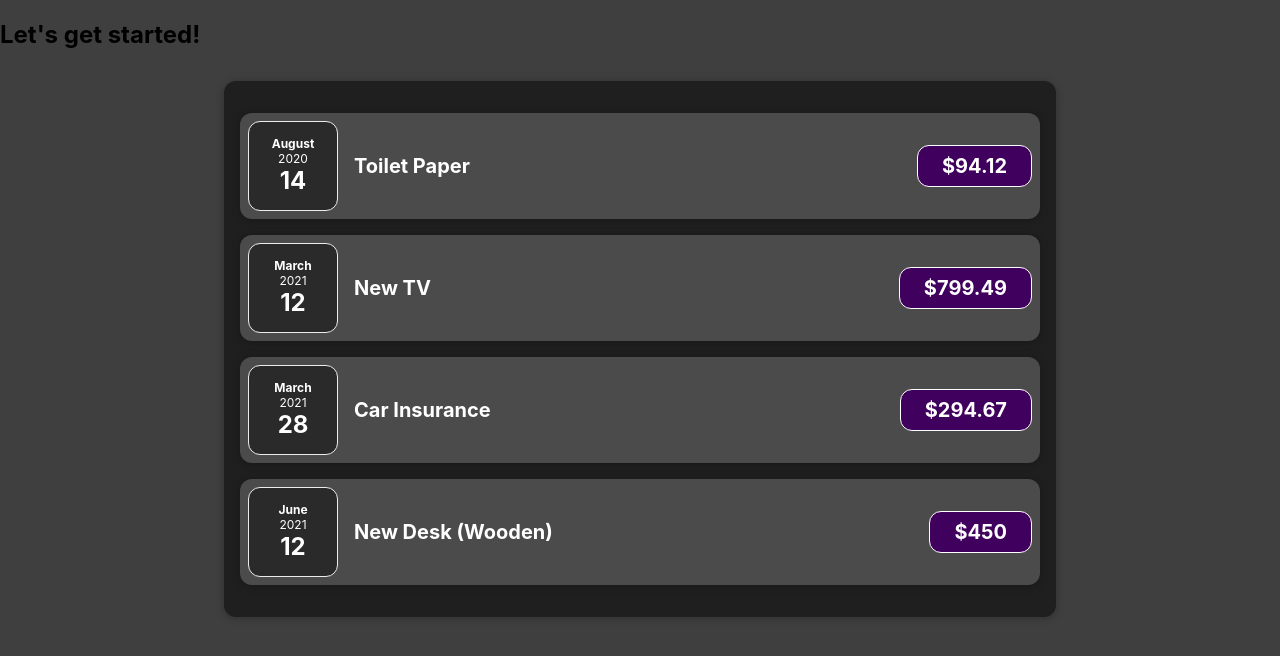
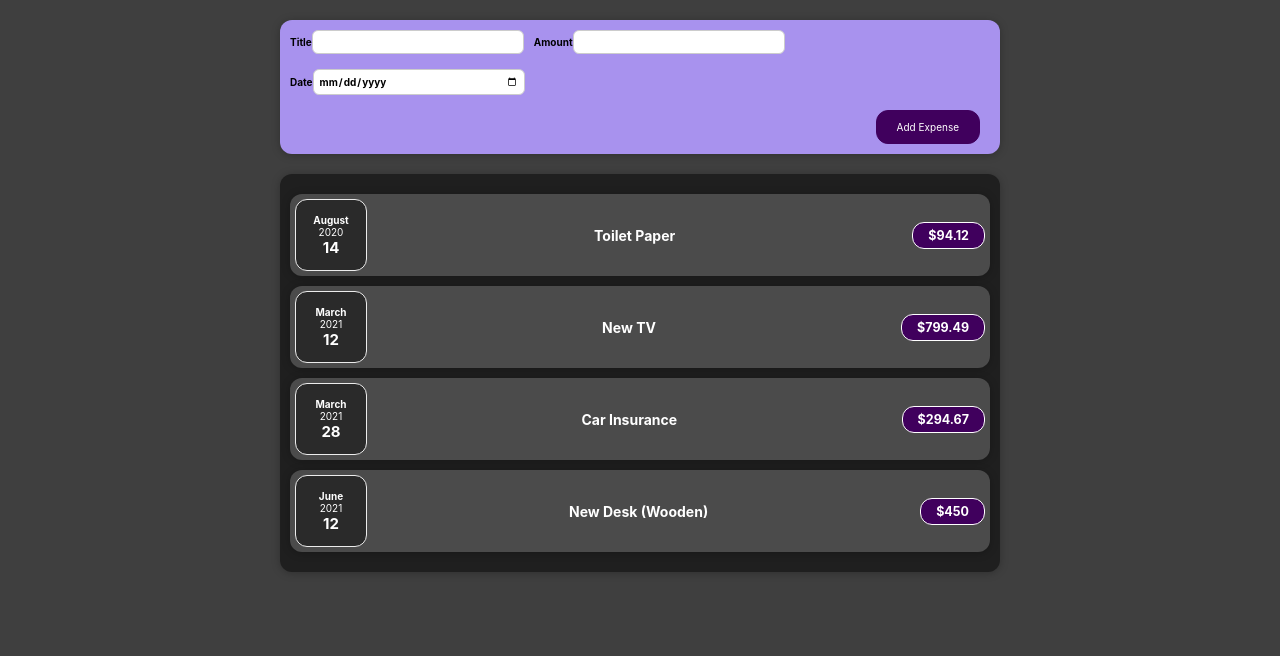
Before and after one commit to GustavoMelloGit/ReactCourse, a React (Create React App) app: page / in a window 1280 px wide. Shown: the top 656 px of the page. Built offline with nearby package versions, Linux system fonts and the light colour scheme.

Commit message:
feat: section 4 done

```diff
--- a/src/App.css
+++ b/src/App.css
@@ -1,7 +1,3 @@
 .App {
   text-align: center;
 }
-html {
-  font-size: 62.5%;
-  font-family: "Noto Sans JP", sans-serif;
-}
--- a/src/App.jsx
+++ b/src/App.jsx
@@ -1,35 +1,43 @@
-import React from 'react';
+import React from "react";
 
-import Expenses from './components/Expenses/Expenses';
+import NewExpense from "./components/NewExpense";
+import Expenses from "./components/Expenses/Expenses";
+import "./App.css";
 
 const App = () => {
   const expenses = [
     {
-      id: 'e1',
-      title: 'Toilet Paper',
+      id: "e1",
+      title: "Toilet Paper",
       amount: 94.12,
       date: new Date(2020, 7, 14),
     },
-    { id: 'e2', title: 'New TV', amount: 799.49, date: new Date(2021, 2, 12) },
+    { id: "e2", title: "New TV", amount: 799.49, date: new Date(2021, 2, 12) },
     {
-      id: 'e3',
-      title: 'Car Insurance',
+      id: "e3",
+      title: "Car Insurance",
       amount: 294.67,
       date: new Date(2021, 2, 28),
     },
     {
-      id: 'e4',
-      title: 'New Desk (Wooden)',
+      id: "e4",
+      title: "New Desk (Wooden)",
       amount: 450,
       date: new Date(2021, 5, 12),
     },
   ];
+
+  const addExpenseHandler = (expense) => {
+    console.log("In app.js");
+    console.log(expense);
+  };
+
   return (
-    <div>
-      <h2>Let's get started!</h2>
+    <div className="App">
+      <NewExpense onAddExpense={addExpenseHandler} />
       <Expenses items={expenses} />
     </div>
   );
-}
+};
 
 export default App;
--- /dev/null
+++ b/src/components/ExpenseForm/index.jsx
@@ -0,0 +1,79 @@
+import React, { useState } from "react";
+import "./styles.css";
+
+const defaultUserInput = {
+  title: "",
+  amount: "",
+  date: "",
+};
+const ExpenseForm = (props) => {
+  const [userInput, setUserInput] = useState(defaultUserInput);
+  const handleTitleChange = (e) => {
+    setUserInput((prev) => {
+      return { ...prev, title: e.target.value };
+    });
+  };
+
+  const handleAmountChange = (e) => {
+    setUserInput((prev) => {
+      return { ...prev, amount: e.target.value };
+    });
+  };
+
+  const handleDateChange = (e) => {
+    setUserInput((prev) => {
+      return { ...prev, date: e.target.value };
+    });
+  };
+
+  const handleSubmit = (e) => {
+    e.preventDefault();
+
+    props.onSubmitForm(userInput);
+    setUserInput(defaultUserInput);
+  };
+
+  return (
+    <form onSubmit={handleSubmit}>
+      <div className="new-expense__controls">
+        <div className="new-expense__control">
+          <label>
+            Title
+            <input
+              type="text"
+              onChange={handleTitleChange}
+              value={userInput.title}
+            />
+          </label>
+        </div>
+        <div className="new-expense__control">
+          <label>
+            Amount
+            <input
+              type="number"
+              onChange={handleAmountChange}
+              value={userInput.amount}
+            />
+          </label>
+        </div>
+        <div className="new-expense__control">
+          <label>
+            Date
+            <input
+              type="date"
+              min="2019-01-01"
+              max="2022-12-31"
+              onChange={handleDateChange}
+              value={userInput.date}
+            />
+          </label>
+        </div>
+      </div>
+      <div className="new-expense__actions">
+        <button type="submit">Add Expense</button>
+      </div>
+    </form>
+  );
+};
+
+export default ExpenseForm;
--- /dev/null
+++ b/src/components/ExpenseForm/styles.css
@@ -0,0 +1,26 @@
+.new-expense__controls {
+    display: flex;
+    flex-wrap: wrap;
+    gap: 1rem;
+    margin-bottom: 1rem;
+    text-align: left;
+}
+
+.new-expense__control label {
+    font-weight: bold;
+    margin-bottom: 0.5rem;
+    display: block;
+}
+
+.new-expense__control input {
+    font: inherit;
+    padding: 0.5rem;
+    border-radius: 6px;
+    border: 1px solid #ccc;
+    width: 20rem;
+    max-width: 100%;
+}
+
+.new-expense__actions {
+    text-align: right;
+}
--- a/src/components/Expenses/ExpenseDate.css
+++ b/src/components/Expenses/ExpenseDate.css
@@ -1,8 +1,8 @@
 .expense-date {
     display: flex;
     flex-direction: column;
-    width: 5.5rem;
-    height: 5.5rem;
+    width: 7rem;
+    height: 7rem;
     border: 1px solid #ececec;
     background-color: #2a2a2a;
     color: white;
@@ -12,12 +12,12 @@
 }
 
 .expense-date__month {
-    font-size: 0.75rem;
+    font-size: 1rem;
     font-weight: bold;
 }
 
 .expense-date__year {
-    font-size: 0.75rem;
+    font-size: 1rem;
 }
 
 .expense-date__day {
--- a/src/components/Expenses/ExpenseItem.css
+++ b/src/components/Expenses/ExpenseItem.css
@@ -19,14 +19,14 @@
 
 .expense-item h2 {
     color: #3a3a3a;
-    font-size: 1rem;
+    font-size: 1.4rem;
     flex: 1;
     margin: 0 1rem;
     color: white;
 }
 
 .expense-item__price {
-    font-size: 1rem;
+    font-size: 1.4rem;
     font-weight: bold;
     color: white;
     background-color: #40005d;
@@ -43,10 +43,6 @@
         flex: 1;
     }
 
-    .expense-item__description h2 {
-        font-size: 1.25rem;
-    }
-
     .expense-item__price {
         font-size: 1.25rem;
         padding: 0.5rem 1.5rem;
--- a/src/components/Expenses/Expenses.css
+++ b/src/components/Expenses/Expenses.css
@@ -2,6 +2,7 @@
     padding: 1rem;
     background-color: rgb(31, 31, 31);
     margin: 2rem auto;
-    width: 50rem;
-    max-width: 95%;
+    width: 70rem;
+    max-width: 90%;
+    min-width: 300px;
 }
--- /dev/null
+++ b/src/components/NewExpense/index.jsx
@@ -0,0 +1,20 @@
+import React from "react";
+import ExpenseForm from "../ExpenseForm";
+import "./style.css";
+
+const NewExpense = (props) => {
+  const saveExpenseData = (data) => {
+    const expenseData = {
+      ...data,
+      id: Math.ceil(Math.random()).toString(),
+    };
+    props.onAddExpense(expenseData);
+  };
+
+  return (
+    <div className="new-expense">
+      <ExpenseForm onSubmitForm={saveExpenseData} />
+    </div>
+  );
+};
+export default NewExpense;
--- /dev/null
+++ b/src/components/NewExpense/style.css
@@ -0,0 +1,38 @@
+.new-expense {
+    background-color: #a892ee;
+    padding: 1rem;
+    margin: 2rem auto;
+    width: 70rem;
+    max-width: 90%;
+    border-radius: 12px;
+    text-align: center;
+    box-shadow: 0 1px 8px rgba(0, 0, 0, 0.25);
+}
+
+.new-expense button {
+    font: inherit;
+    cursor: pointer;
+    padding: 1rem 2rem;
+    border: 1px solid #40005d;
+    background-color: #40005d;
+    color: white;
+    border-radius: 12px;
+    margin-right: 1rem;
+}
+
+.new-expense button:hover,
+.new-expense button:active {
+    background-color: #510674;
+    border-color: #510674;
+}
+
+.new-expense button.alternative {
+    color: #220131;
+    border-color: transparent;
+    background-color: transparent;
+}
+
+.new-expense button.alternative:hover,
+.new-expense button.alternative:active {
+    background-color: #ddb3f8;
+}
--- a/src/index.css
+++ b/src/index.css
@@ -8,6 +8,20 @@ body {
   -moz-osx-font-smoothing: grayscale;
   background-color: #3f3f3f;
 }
+html {
+  font-size: 62.5%;
+  font-family: "Noto Sans JP", sans-serif;
+}
+@media (max-width: 580px) {
+  html {
+    font-size: 50%;
+  }
+}
+@media (max-width: 300px) {
+  html {
+    font-size: 30%;
+  }
+}
 
 code {
   font-family: source-code-pro, Menlo, Monaco, Consolas, "Courier New", monospace;
```
Also changed, not shown: src/components/Expenses/ExpenseDate.js (+8 -8 lines), src/components/Expenses/ExpenseItem.js (+9 -8 lines).
